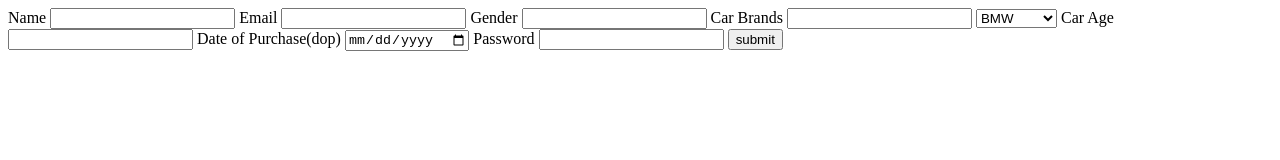
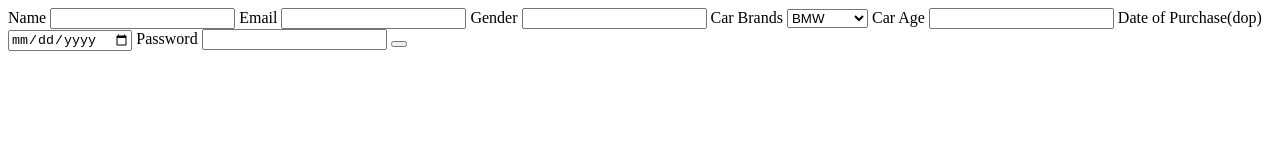
Before and after one commit to acciojob/car-insurance-form-puja2318, a website: page main.html in a window 1280 px wide. Drawn offline with Linux system fonts and the light colour scheme.

Commit message:
created a submission

```diff
--- a/main.html
+++ b/main.html
@@ -16,8 +16,7 @@
 		<label for="radio">Gender</label>
 		<input type="radio buttons" name="gender" required>
 		<label for="cars">Car Brands</label>
-		<input type="dropdown" id="cars" >
-		<select for="Dropdown">
+		<select id="cars" >
 		<option>BMW</option>
 		<option>Audi</option>
 		<option>Mercedez</option>
@@ -29,7 +28,8 @@
 		<input type="date" id="dop" required>
 		<label for="password">Password</label>
 		<input type="password" id="password" required>
-		<input type="button" value="submit">
+
+		<button type= "submit"></button>
 
 	</form>
     <script type="text/javascript" src="./script.js">
```
